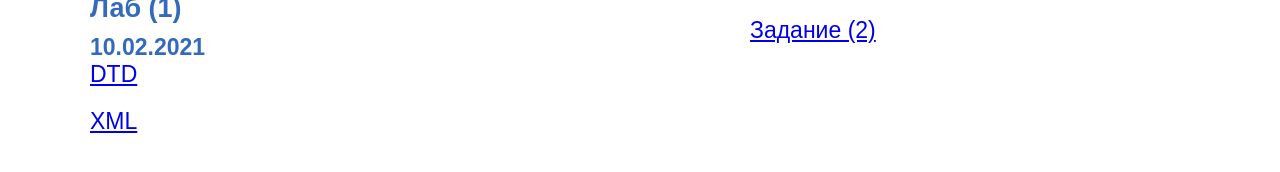
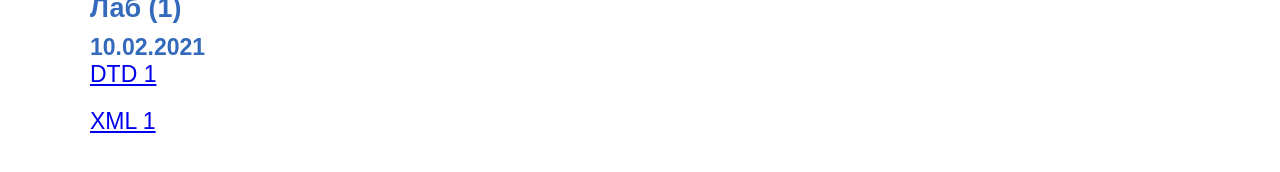
Before and after one commit to Myokhant5306/Myokhant5306, a plain HTML site: page tasks/index.html in a window 1280 px wide. Shown: the part 508-680 px from the top of the page. Drawn offline with Linux system fonts and the light colour scheme.

Commit message:
Update index.html
re

```diff
--- a/tasks/index.html
+++ b/tasks/index.html
@@ -3,7 +3,7 @@
 
 <head>
 <meta charset="utf-8">
-<link rel="stylesheet" type="text/css" href="css/style.css">
+<link rel="stylesheet" type="text/css" href="CSS/style.css">
 </head>
 
 <body>
@@ -22,15 +22,15 @@
 <p>Вот результаты:</p>
 <h3>Лаб (1)</h3>
 <h4>10.02.2021</h4>
-<p><a class="link-dtd" href="http://kodaktor.ru/j/_dtd/2fe86" target="_blank">DTD</a></p>
-<p><a class="link-xml" href="https://kodaktor.ru/x/_dtd/5e2bb" target="_blank">XML</a></p>
+<p><a class="link-dtd" href="https://kodaktor.ru/?!=afe6570" target="_blank">DTD 1</a></p>
+<p><a class="link-xml" href="https://kodaktor.ru/?!=2ed89fd" target="_blank">XML 1</a></p>
 </div>
 
 <div class="box box2">
 <h3>Лаб (2)</h3>
 <h4>15.02.2021</h4>
 <p><a class="link-mathml" href="https://kodaktor.ru/x/e379688" target="_blank">Задание (1)</a></p>
-<p><a class="link-xsl" href="https://kodaktor.ru/x/dd1806c" target="_blank">Задание (2)</a></p>
+
 
 </div>
 </div>
```
